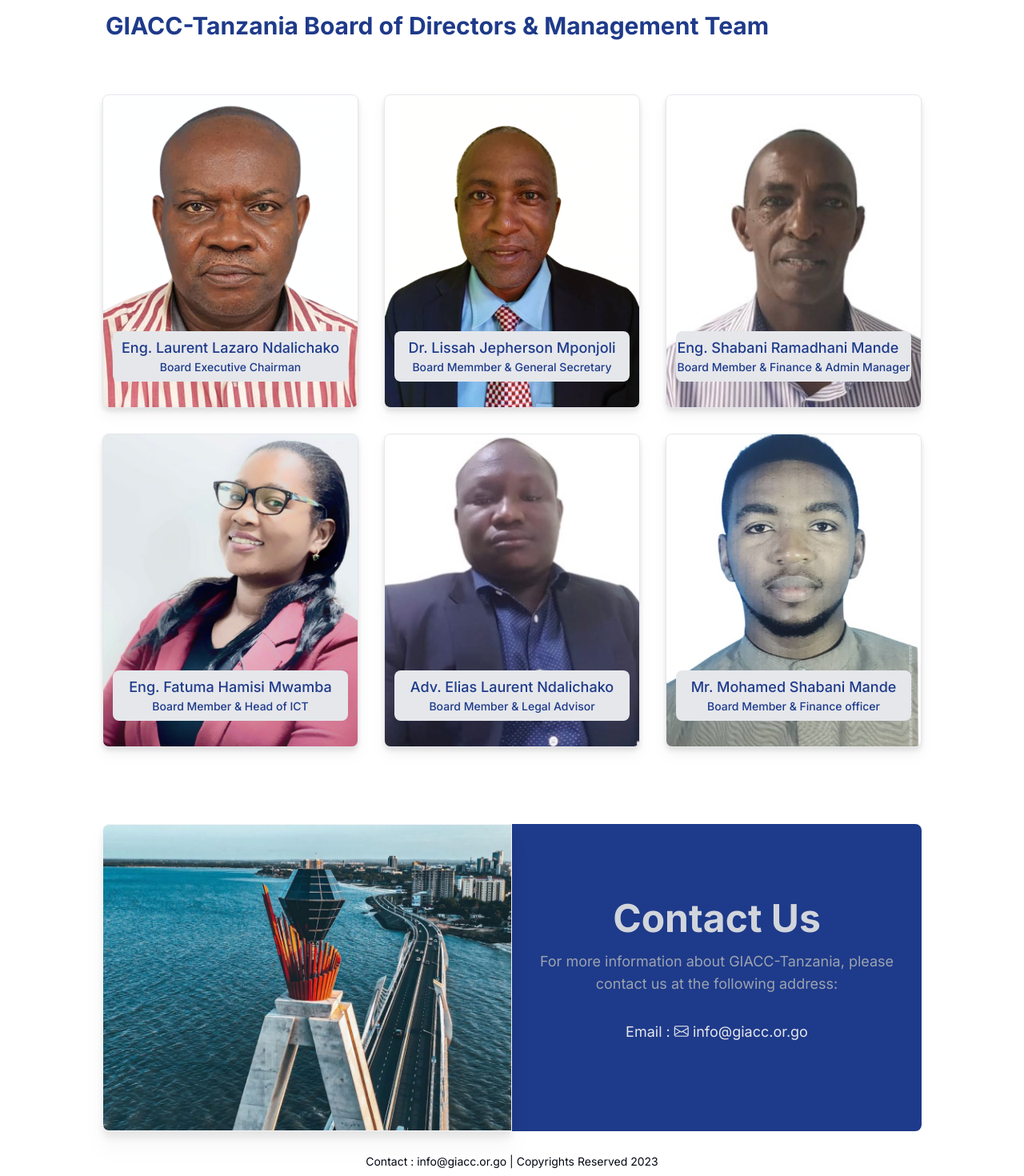
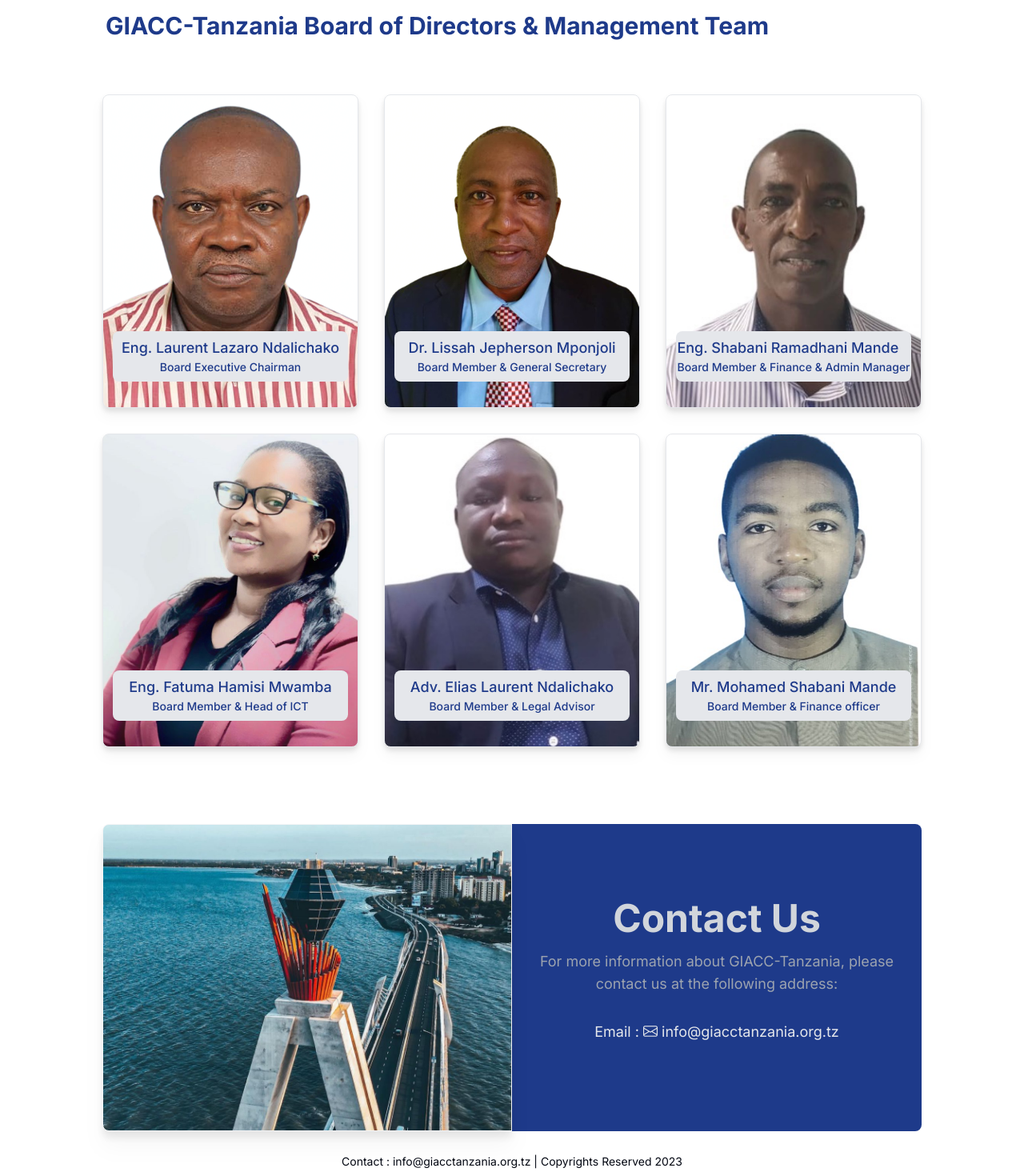
Before and after one commit to genie360s/giacc-tanzania, a Next.js app: page / in a window 1280 px wide. Shown: the part 1919-3389 px from the top of the page at 80% size. Built offline with nearby package versions, Linux system fonts and the light colour scheme.

Commit message:
changes:typo erros & email address change

```diff
--- a/src/app/page.tsx
+++ b/src/app/page.tsx
@@ -31,8 +31,8 @@ export default function Home() {
                 growth, and ensuring equitable access to essential services for
                 all Tanzanians.
                 <br />
-                It was founded and relaunched in 2023 under the leadership of
-                Eng. Laurent Ndalichako as GICCA-Tanzania Executive Chairman,
+                It was founded and launched in 2023 under the leadership of
+                Eng. Laurent Ndalichako as GIACC-Tanzania Executive Chairman,
                 Eng. Shabani Mande, and other leading industrial professionals.
               </p>
             </div>
@@ -110,7 +110,7 @@ export default function Home() {
               />
               <DynamicSpeakerCard
                 backgroundImageUrl="/images/chair_person3.PNG"
-                title="Board Memmber & General Secretary"
+                title="Board Member & General Secretary"
                 name="Dr. Lissah Jepherson Mponjoli"
               />
               <DynamicSpeakerCard
@@ -148,13 +148,13 @@ export default function Home() {
               <p className="font-normal text-lg text-center p-4 text-gray-200">
                 {" "}
                 Email : <i className="bi bi-envelope"></i>{" "}
-                <Link href="mailto:info@giacc.or.go">info@giacc.or.go</Link>
+                <Link href="mailto:info@giacctanzania.org.tz">info@giacctanzania.org.tz</Link>
               </p>
             </div>
           </div>
           <div className="mt-12   flex flex-col items-center  text-center relative ">
             <p className="font-normal text-sm text-center absolute bottom-0">
-              Contact : info@giacc.or.go | Copyrights Reserved 2023{" "}
+              Contact : info@giacctanzania.org.tz | Copyrights Reserved 2023{" "}
             </p>
           </div>
         </div>
```
